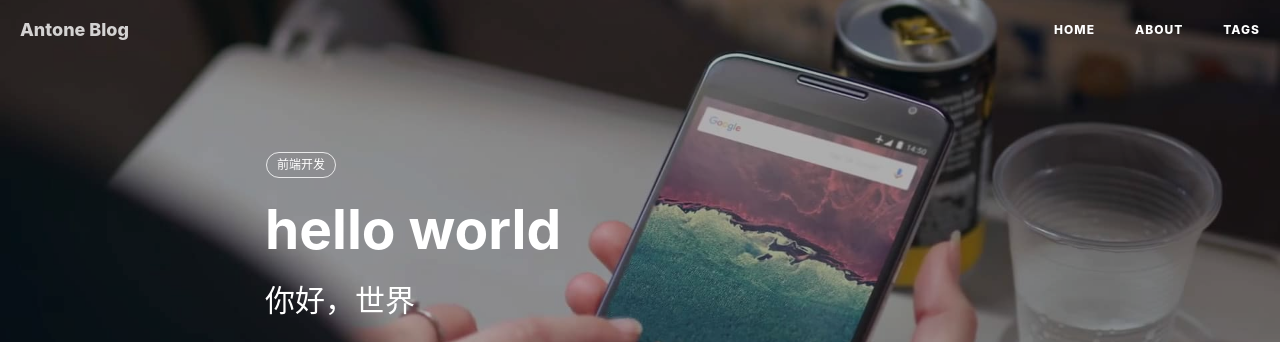
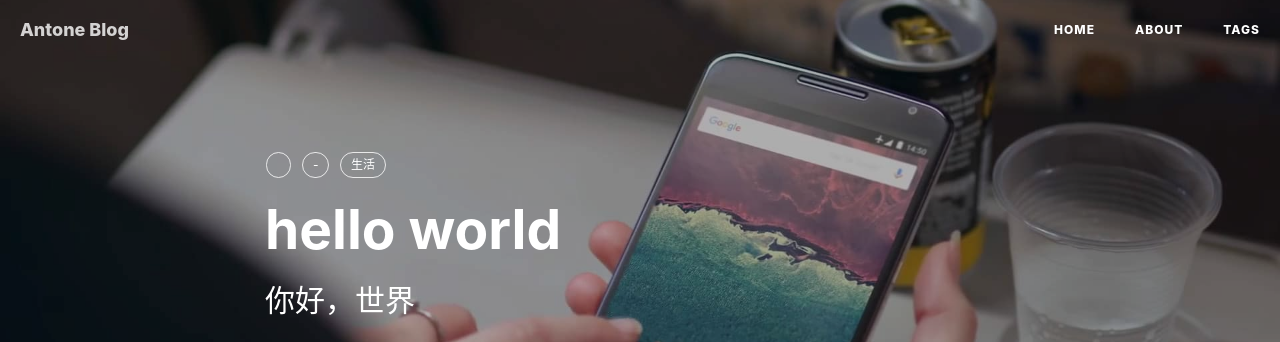
Before and after one commit to antonejia/antonejia.github.io.backup, a Jekyll site: the page built from _posts/2017-03-26-hello-world.markdown, in a window 1280 px wide. Shown: the top 342 px of the page. Built offline with Jekyll 4.4.1, drawn with Linux system fonts in a browser that asks for light colours; nearby versions of some CDN libraries; comment, search, counter and statistics services are not loaded.

Commit message:
Update 2017-03-26-hello-world.markdown

```diff
--- a/_posts/2017-03-26-hello-world.markdown
+++ b/_posts/2017-03-26-hello-world.markdown
@@ -8,7 +8,7 @@
 header-mask: 0.3
 catalog:    true
 tags:
-    - 前端开发
+    - 生活
 ---
 
 
```
